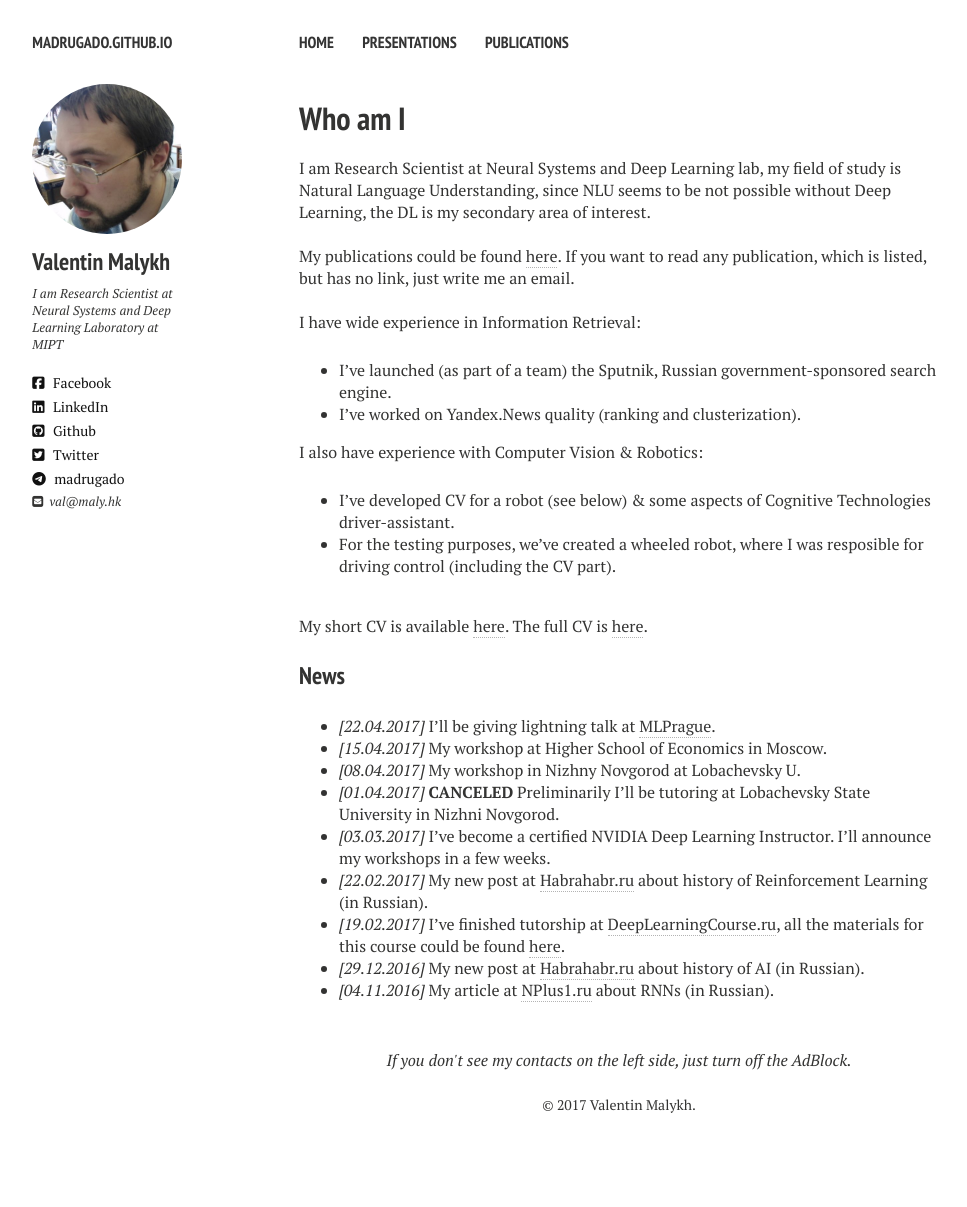
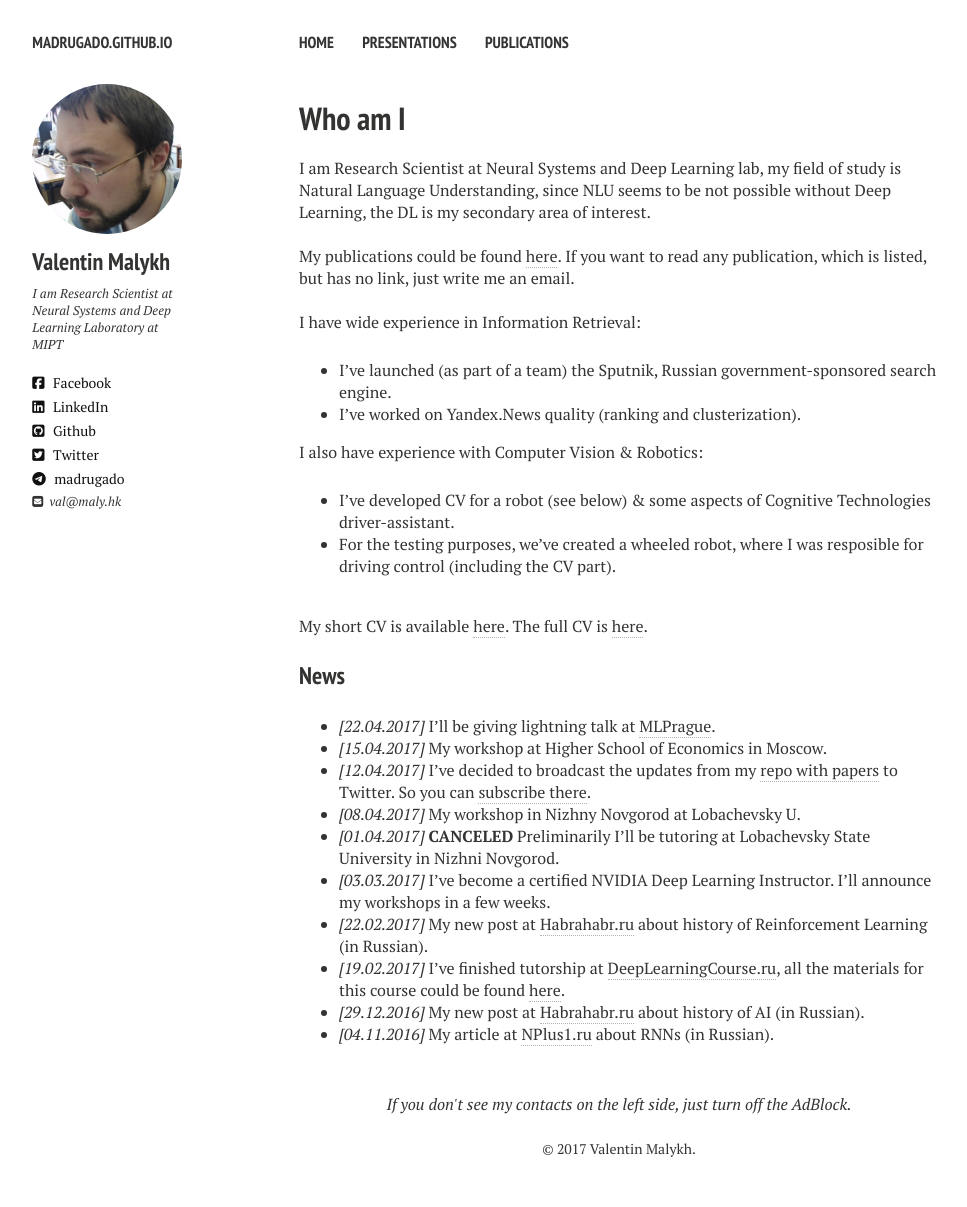
Before and after one commit to madrugado/madrugado.github.io, a Jekyll site: the page built from index.md, in a window 1280 px wide. Shown: the whole page, without its empty margins (21-988 px from the left). Built offline with Jekyll 4.4.1, drawn with Linux system fonts in a browser that asks for light colours; nearby versions of some CDN libraries; before the commit the page ends 1163 px from its top, so only the background shows below that.

Commit message:
UPD: twitter announce

```diff
--- a/index.md
+++ b/index.md
@@ -25,6 +25,7 @@ My short CV is available [here](resume/one-page-cv.pdf). The full CV is [here](h
 ### News
 - *[22.04.2017]* I'll be giving lightning talk at [MLPrague](http://mlprague.com).
 - *[15.04.2017]* My workshop at Higher School of Economics in Moscow.
+- *[12.04.2017]* I've decided to broadcast the updates from my [repo with papers](https://github.com/madrugado/deep-learning-nlp-rl-papers) to Twitter. So you can [subscribe there](https://twitter.com/madrugad0).
 - *[08.04.2017]* My workshop in Nizhny Novgorod at Lobachevsky U.
 - *[01.04.2017]* **CANCELED** Preliminarily I'll be tutoring at Lobachevsky State University in Nizhni Novgorod.
 - *[03.03.2017]* I've become a certified NVIDIA Deep Learning Instructor. I'll announce my workshops in a few weeks.
```
